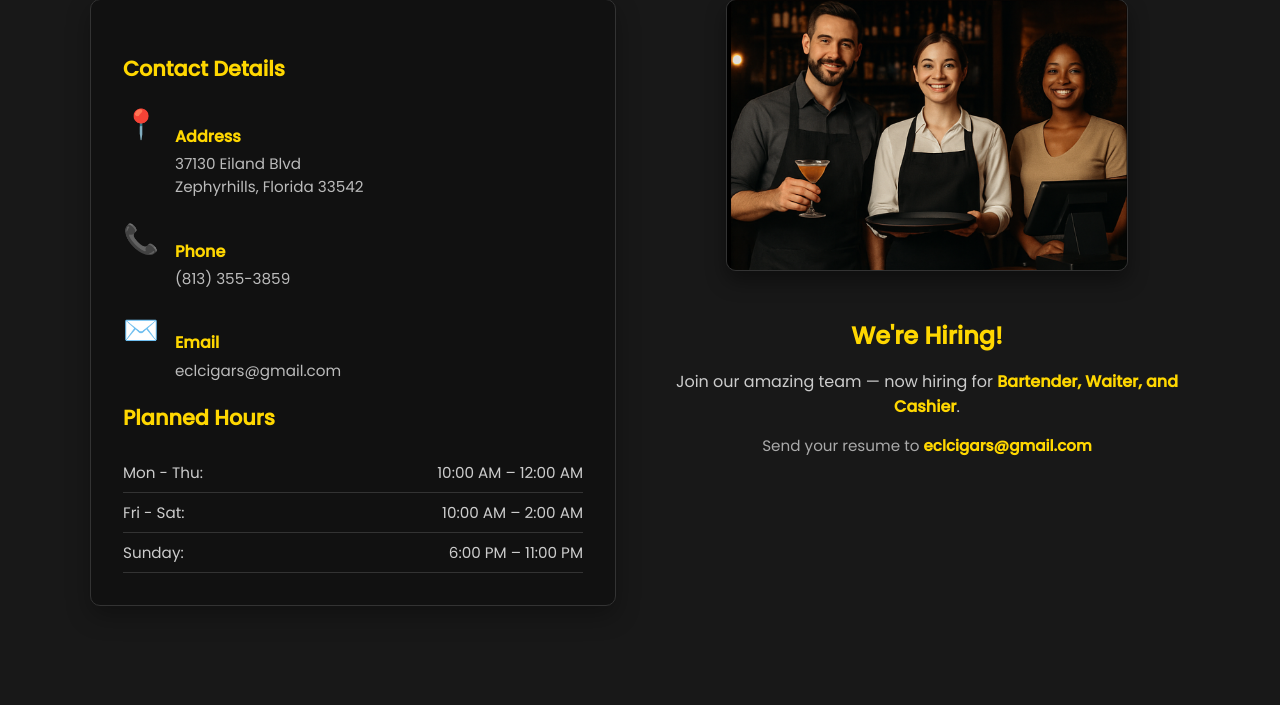
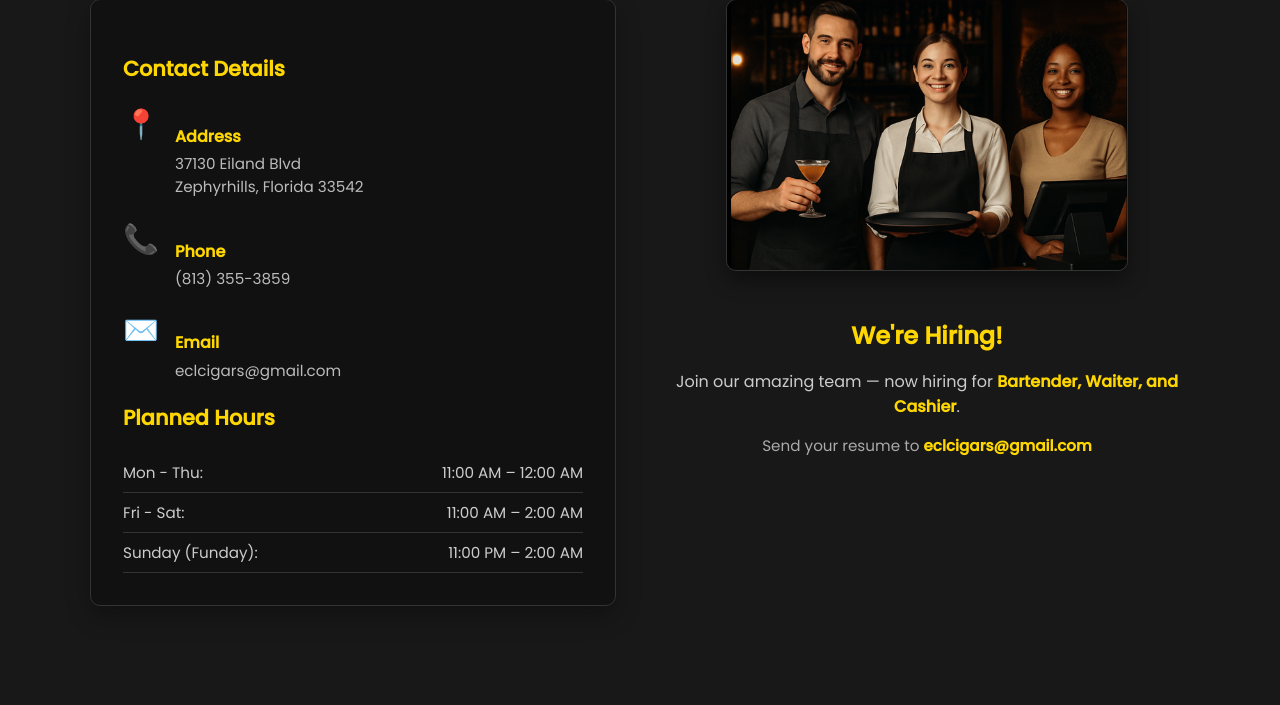
Before and after one commit to Vijay-Kumar-Reddy/ecl, a Django app: page / in a window 1280 px wide. Shown: the part 3469-4174 px from the top of the page. Run offline with Django 5.2, Linux system fonts and the light colour scheme; data comes from the database, SQL or seed files in the repository; some libraries are stand-ins or nearby versions.

Commit message:
update time

```diff
--- a/myeclproject/eclstore/templates/home/contact.html
+++ b/myeclproject/eclstore/templates/home/contact.html
@@ -37,9 +37,9 @@
         <div class="hours">
           <h3 class="info-title">Planned Hours</h3>
           <ul>
-            <li><span>Mon - Thu:</span> 10:00 AM – 12:00 AM</li>
-            <li><span>Fri - Sat:</span> 10:00 AM – 2:00 AM</li>
-            <li><span>Sunday:</span> 6:00 PM – 11:00 PM</li>
+            <li><span>Mon - Thu:</span> 11:00 AM – 12:00 AM</li>
+            <li><span>Fri - Sat:</span> 11:00 AM – 2:00 AM</li>
+            <li><span>Sunday (Funday):</span> 11:00 PM – 2:00 AM</li>
           </ul>
         </div>
       </div>
```
